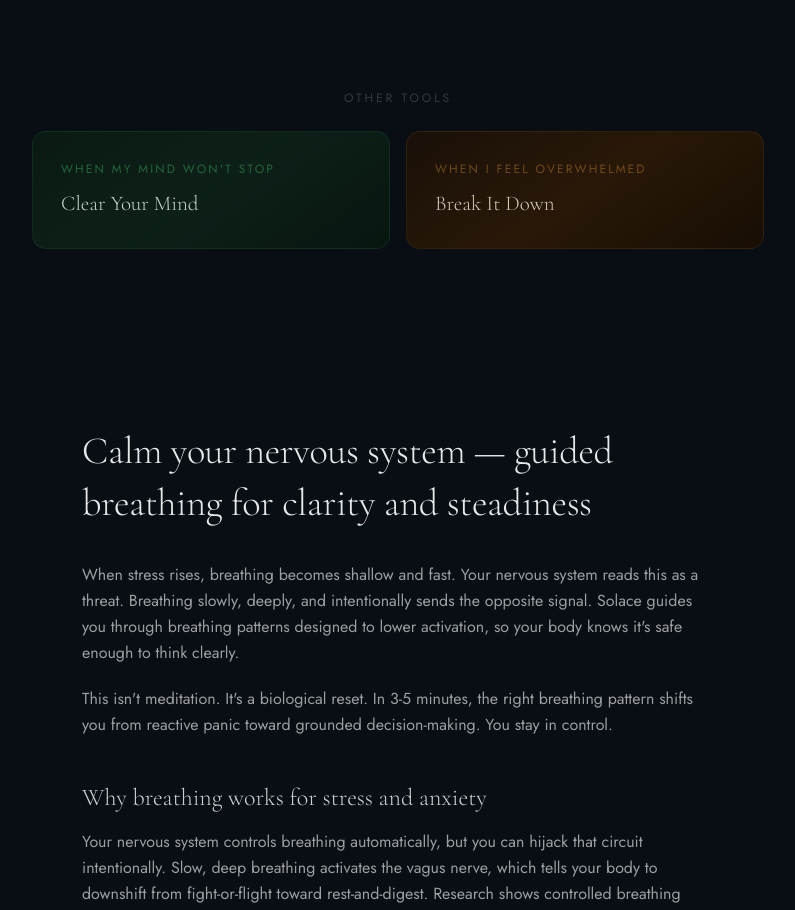
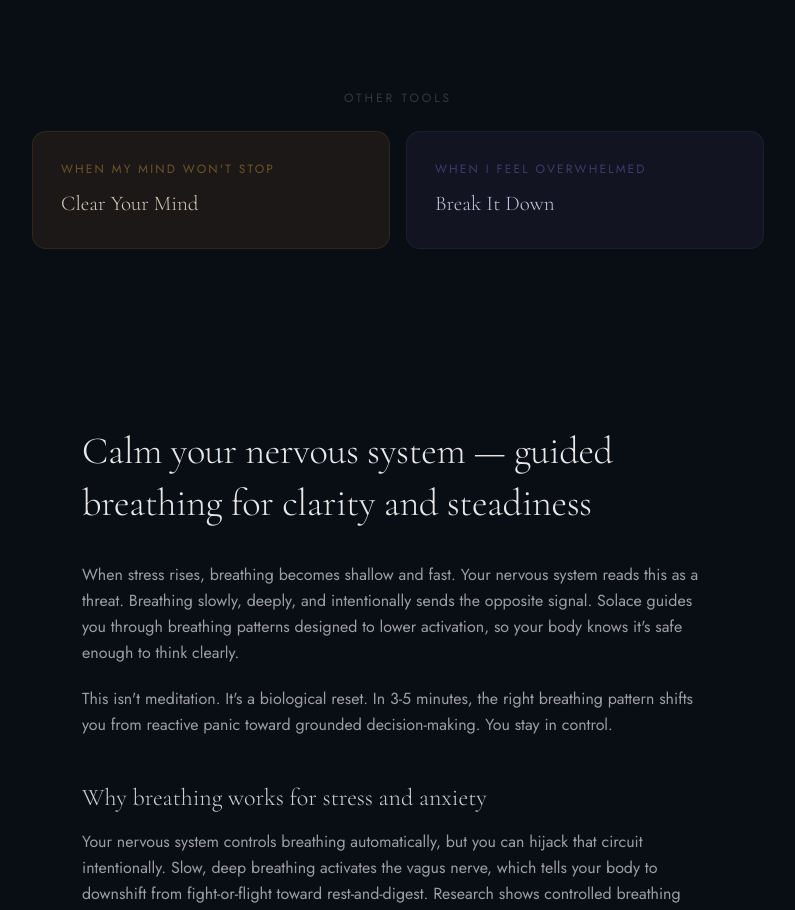
Before and after one commit to salsotk1973/solace, a Next.js app: page /breathing in a window 1280 px wide. Shown: the part 1044-1954 px from the top of the page, without its empty margins (242-1037 px from the left). Built offline with nearby package versions, Linux system fonts and the light colour scheme; no server answers.

Commit message:
Fix: all Other Tools cards canonical colours across all 9 tool pages

```diff
--- a/app/(main)/breathing/page.tsx
+++ b/app/(main)/breathing/page.tsx
@@ -4,6 +4,7 @@ import { getCurrentUserId } from "@/lib/auth-user";
 import { SOLACE_ROUTES }    from "@/lib/solace/routes";
 import PageShell from "@/components/PageShell";
 import { ToolSeoContent, SeoH2, SeoDisclaimer } from "@/components/ToolSeoContent";
+import { glassBackground, getToolRgb } from "@/lib/design-tokens";
 
 export const metadata = {
   title: "Guided Breathing for Anxiety | Calm Your Nervous System — Solace",
@@ -51,24 +52,28 @@ export default async function BreathingPage() {
             <Link
               href={SOLACE_ROUTES.clearYourMind}
               prefetch={false}
-              className="group rounded-[14px] p-7 border border-[rgba(68,200,110,0.1)] bg-[linear-gradient(145deg,#0a1a12,#0d2018,#081610)] hover:border-[rgba(68,200,110,0.26)] transition-all duration-500"
+              className="group rounded-[14px] p-7 border border-[rgba(232,168,62,0.1)] hover:border-[rgba(232,168,62,0.26)] transition-all duration-500"
+              style={{ background: glassBackground('clear') }}
             >
-              <p className="[font-family:var(--font-jost)] text-[12px] tracking-[0.18em] uppercase text-[rgba(68,200,110,0.42)] mb-2.5">
+              <p className="[font-family:var(--font-jost)] text-[12px] tracking-[0.18em] uppercase mb-2.5"
+                 style={{ color: `rgba(${getToolRgb('clear').replace(/, /g, ',')},0.42)` }}>
                 When my mind won&apos;t stop
               </p>
-              <p className="[font-family:var(--font-display)] font-light text-[21px] text-[rgba(225,245,228,0.85)]">
+              <p className="[font-family:var(--font-display)] font-light text-[21px] text-[rgba(245,232,210,0.85)]">
                 Clear Your Mind
               </p>
             </Link>
             <Link
               href={SOLACE_ROUTES.breakItDown}
               prefetch={false}
-              className="group rounded-[14px] p-7 border border-[rgba(218,148,48,0.1)] bg-[linear-gradient(145deg,#1a1008,#281808,#180e04)] hover:border-[rgba(218,148,48,0.26)] transition-all duration-500"
+              className="group rounded-[14px] p-7 border border-[rgba(124,111,205,0.1)] hover:border-[rgba(124,111,205,0.26)] transition-all duration-500"
+              style={{ background: glassBackground('breakdown') }}
             >
-              <p className="[font-family:var(--font-jost)] text-[12px] tracking-[0.18em] uppercase text-[rgba(218,148,48,0.42)] mb-2.5">
+              <p className="[font-family:var(--font-jost)] text-[12px] tracking-[0.18em] uppercase mb-2.5"
+                 style={{ color: `rgba(${getToolRgb('breakdown').replace(/, /g, ',')},0.42)` }}>
                 When I feel overwhelmed
               </p>
-              <p className="[font-family:var(--font-display)] font-light text-[21px] text-[rgba(245,232,215,0.85)]">
+              <p className="[font-family:var(--font-display)] font-light text-[21px] text-[rgba(230,225,250,0.85)]">
                 Break It Down
               </p>
             </Link>
```
